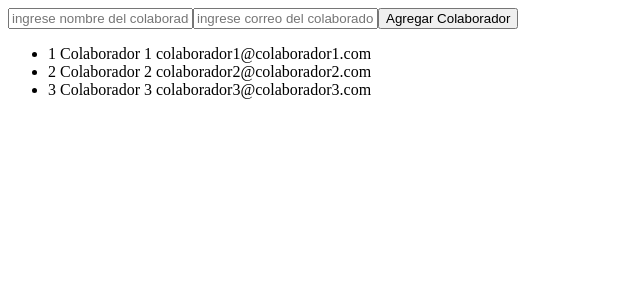
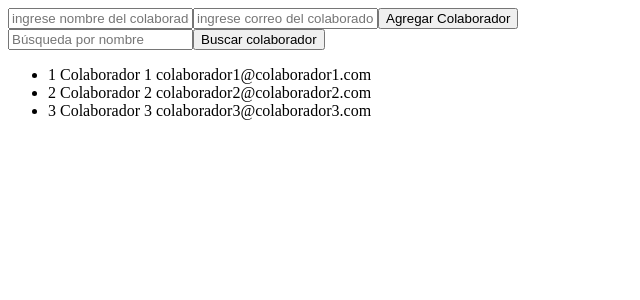
Before and after one commit to mg2023/desafio19_m4_react_d3, a React (Create React App) app: page / in a window 1280 px wide. Shown: the top 300 px of the page, without its empty margins (0-640 px from the left). Built offline with nearby package versions, Linux system fonts and the light colour scheme.

Commit message:
Se agrega el formulario para buscar por nombre y se agrega el useState para almacenar el nombre a buscar

```diff
--- a/src/App.js
+++ b/src/App.js
@@ -7,6 +7,7 @@ function App() {
   const [colaboradorCorreo, setColaboradorCorreo] = useState("")
   const [colaboradorId, setColaboradorId] = useState("4")
   const [listaColaboradores, setListaColaboradores] = useState(BaseColaboradores)
+  const [busquedaPorNombre, setBusquedaPorNombre] = useState("")
   const list = listaColaboradores.map((colaborador) => <li key={colaborador.id} > {colaborador.id} {colaborador.nombre} {colaborador.correo}</li>)
 
   //Función al enviar el formulario
@@ -41,6 +42,18 @@ function App() {
     setColaboradorCorreo(e.target.value)
   }
 
+  const enviarBusqueda = (e) => {
+    e.preventDefault()
+    console.log(`Iniciar busqueda por nombre ${busquedaPorNombre}`)
+  }
+
+  const capturaBusqueda = (e) => {
+    console.log("Captura busqueda")
+    setBusquedaPorNombre(e.target.value)
+  }
+
+
+
   return (
     <div>
       <form onSubmit={enviarFormulario}>
@@ -59,6 +72,16 @@ function App() {
         ></input>
         <button>Agregar Colaborador</button>
       </form>
+      <form onSubmit={enviarBusqueda}>
+        <input
+          placeholder="Búsqueda por nombre"
+          name="busqueda-por-nombre"
+          type="search"
+          onChange={capturaBusqueda}
+          value={busquedaPorNombre}
+        ></input>
+        <button>Buscar colaborador</button>
+      </form>
       <ul>
         {list}
       </ul>
```
